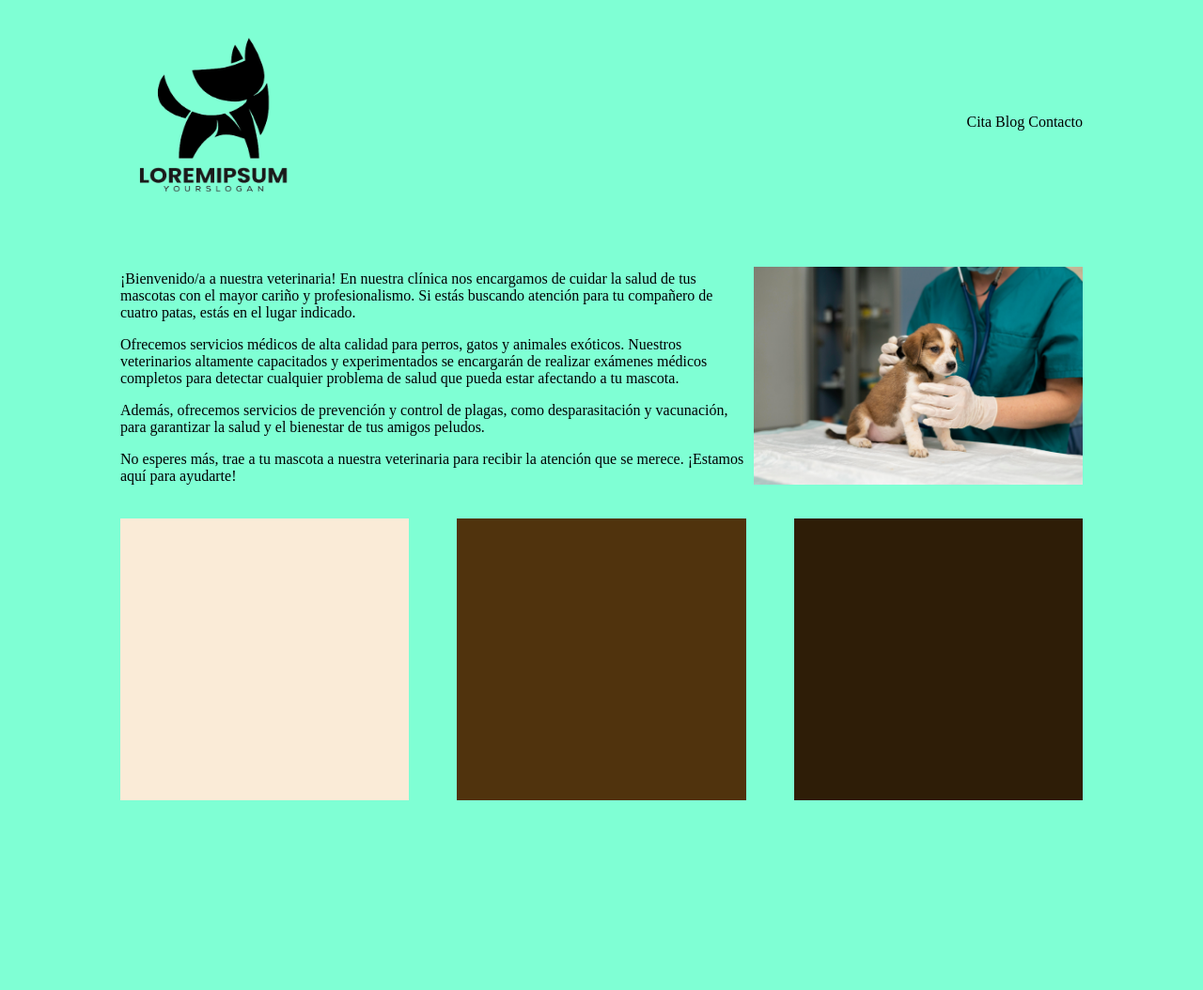
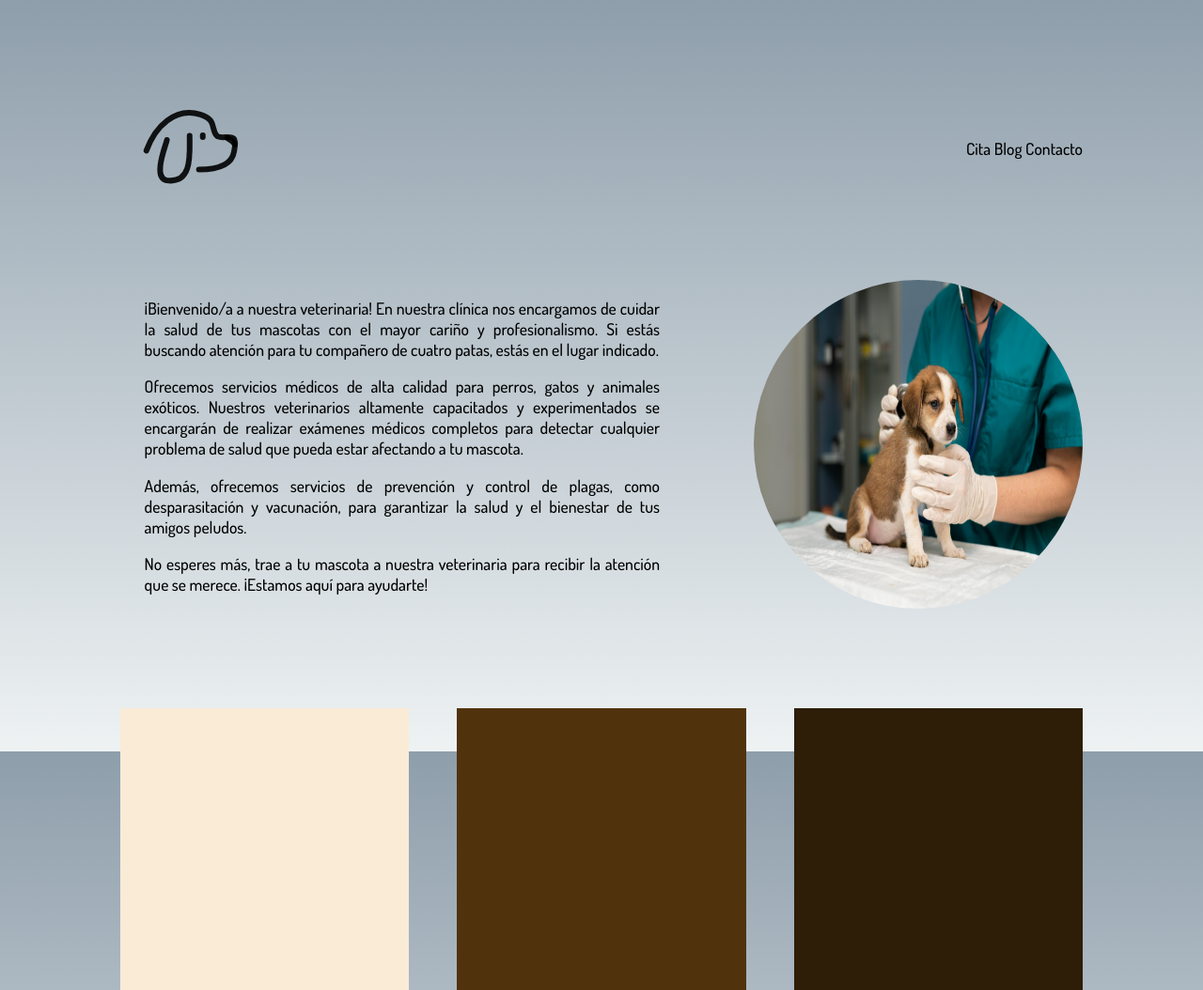
Before and after one commit to 27Mauricio/Veterinaria, a plain HTML site: page index.html in a window 1280 px wide. Shown: the whole page at 94% size. Before the commit the page ends 860 px from the top, so only its background shows below. Drawn offline with Linux system fonts and the light colour scheme.

Commit message:
Cambios 0.1
Fuente cambiada, logo cambiado y diseño cambiado.

```diff
--- a/css/style.css
+++ b/css/style.css
@@ -1,5 +1,11 @@
+html {
+    height: 100%;
+}
+
 body {
-    background-color: aquamarine;
+    background-image: linear-gradient(#8e9eab, #eef2f3);
+    font-family: 'Dosis', sans-serif;
+    font-size: 1.10rem;
 }
 
 .container {
@@ -15,7 +21,7 @@ header {
     justify-content: space-between;
     align-items: center;
     padding-top: 20px;
-    padding-bottom: 20px;
+    padding-bottom: 10px;
 }
 
 main {
@@ -25,10 +31,10 @@ main {
 }
 
 .cards{
-    background-color: aquamarine;
     min-height: 300px;
     display: flex;
     justify-content: space-between;
+    margin-top: 10%;
 }
 
 .card1 {
@@ -51,6 +57,9 @@ main {
 
 .herobox1 {
     flex: 2;
+    text-align: justify;
+    padding-right: 100px;
+    padding-left: 2.5%;
 }
 
 .herobox2 {
@@ -59,6 +68,8 @@ main {
 
 #dog {
     width: 350px;
+    height: 350px;
+    border-radius: 50%;
 }
 
 #logo {
--- a/index.html
+++ b/index.html
@@ -6,12 +6,15 @@
     <meta name="viewport" content="width=device-width, initial-scale=1.0">
     <title>Website</title>
     <link rel="stylesheet" href="css/style.css">
+    <link rel="preconnect" href="https://fonts.googleapis.com">
+    <link rel="preconnect" href="https://fonts.gstatic.com" crossorigin>
+    <link href="https://fonts.googleapis.com/css2?family=Dosis:wght@500&display=swap" rel="stylesheet">
 </head>
 <body>
     <div class="container">
         <header>
             <div class="logo">
-                <img id="logo" src="img/logo.png" alt="logo">
+                <svg width="150px" height="256px" viewBox="0 0 400 400" fill="none" xmlns="http://www.w3.org/2000/svg"><g id="SVGRepo_bgCarrier" stroke-width="0"></g><g id="SVGRepo_tracerCarrier" stroke-linecap="round" stroke-linejoin="round"></g><g id="SVGRepo_iconCarrier"> <path d="M74 211.658C99.0457 142.251 155.836 87.1314 226.717 108.765C276.177 123.861 255.428 151.992 274.648 170.486C285.492 178.829 314.933 167.631 322.548 178.047C329.28 187.259 324.416 204.065 322.548 215.097C315.179 258.597 265.313 265 223.065 265" stroke="#000000" stroke-opacity="0.9" stroke-width="16" stroke-linecap="round" stroke-linejoin="round"></path> <path d="M325 194C321.518 187.392 313.572 181.214 304 176" stroke="#000000" stroke-opacity="0.9" stroke-width="16" stroke-linecap="round" stroke-linejoin="round"></path> <path d="M132.242 181.22C129.728 194.908 90.9731 288.143 131.095 296.086C205.608 306.73 196.665 221.971 196.665 169" stroke="#000000" stroke-opacity="0.9" stroke-width="16" stroke-linecap="round" stroke-linejoin="round"></path> <path d="M234 168V173" stroke="#000000" stroke-opacity="0.9" stroke-width="16" stroke-linecap="round" stroke-linejoin="round"></path> </g></svg>
             </div>
             <nav>
                 Cita   Blog     Contacto
@@ -34,7 +37,6 @@
             </div>
         </main>
 
-
         <div class="cards">
             <div class="card1"></div>
             <div class="card2"></div>
```
Also changed, not shown: img/logo.png (deleted).
